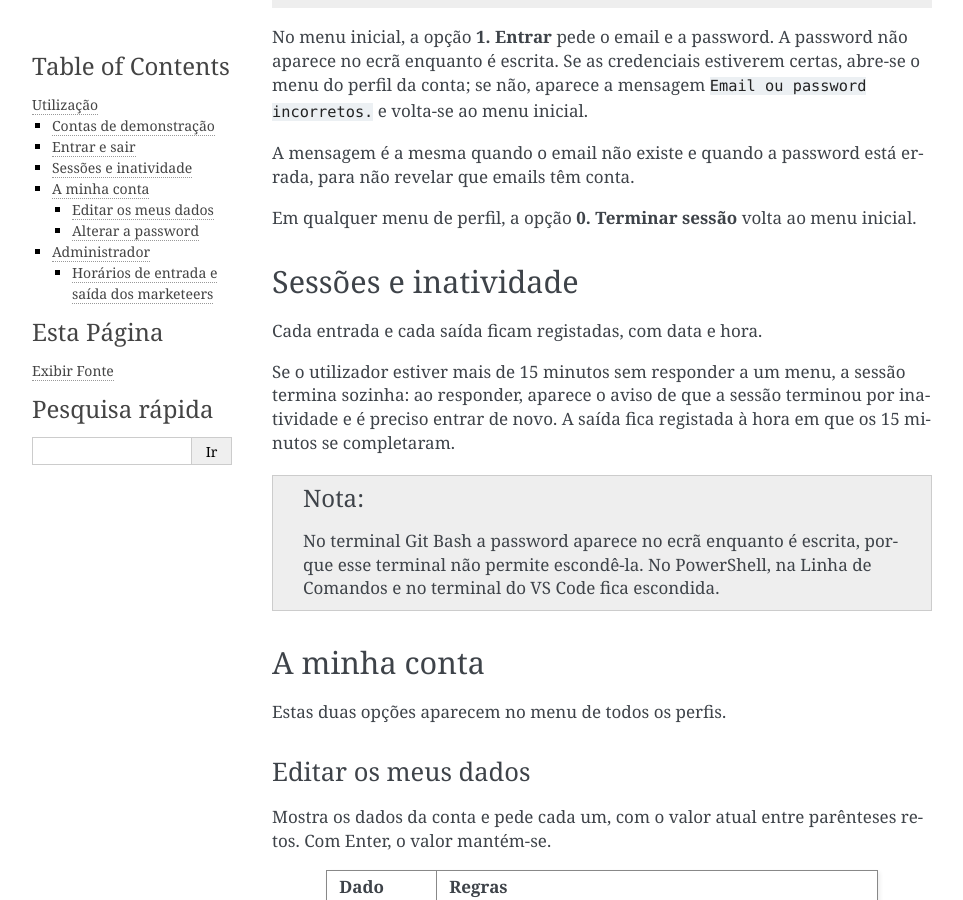
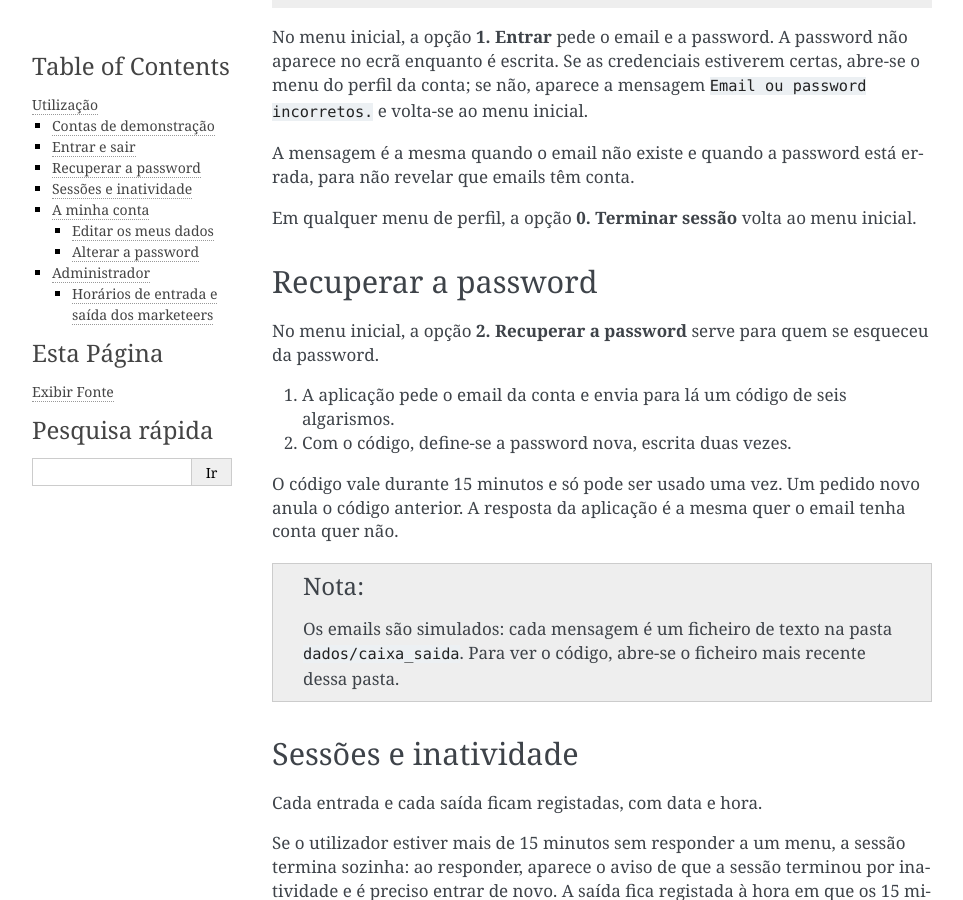
Before and after one commit to Blive77/ADC-TrabGrupo, a Sphinx documentation site: the page built from docs/utilizacao.rst, in a window 1280 px wide and 900 px high, scrolled down 608 px. Shown: the whole window, without its empty margins (148-1111 px from the left). Built offline with Sphinx 7.4.7, drawn with Linux system fonts in a browser that asks for light colours.

Commit message:
docs(recuperacao): documentar a recuperação da password e os emails simulados

```diff
--- a/docs/instalacao.rst
+++ b/docs/instalacao.rst
@@ -42,7 +42,8 @@ Configuração
      - Para que serve
    * - ``GESTOR_CAMPANHAS_DADOS``
      - ``dados`` (na pasta do projeto)
-     - Pasta onde a aplicação guarda a base de dados.
+     - Pasta onde a aplicação guarda a base de dados e os emails simulados
+       (subpasta ``caixa_saida``).
 
 Exemplo, para usar uma pasta separada numa demonstração:
 
--- a/docs/utilizacao.rst
+++ b/docs/utilizacao.rst
@@ -47,6 +47,26 @@ errada, para não revelar que emails têm conta.
 
 Em qualquer menu de perfil, a opção **0. Terminar sessão** volta ao menu
 inicial.
+
+Recuperar a password
+--------------------
+
+No menu inicial, a opção **2. Recuperar a password** serve para quem se
+esqueceu da password.
+
+1. A aplicação pede o email da conta e envia para lá um código de seis
+   algarismos.
+2. Com o código, define-se a password nova, escrita duas vezes.
+
+O código vale durante 15 minutos e só pode ser usado uma vez. Um pedido novo
+anula o código anterior. A resposta da aplicação é a mesma quer o email tenha
+conta quer não.
+
+.. note::
+
+   Os emails são simulados: cada mensagem é um ficheiro de texto na pasta
+   ``dados/caixa_saida``. Para ver o código, abre-se o ficheiro mais recente
+   dessa pasta.
 
 Sessões e inatividade
 ---------------------
```
Also changed, not shown: docs/arquitetura.rst (+13 -0 lines), docs/referencia.rst (+20 -0 lines).
